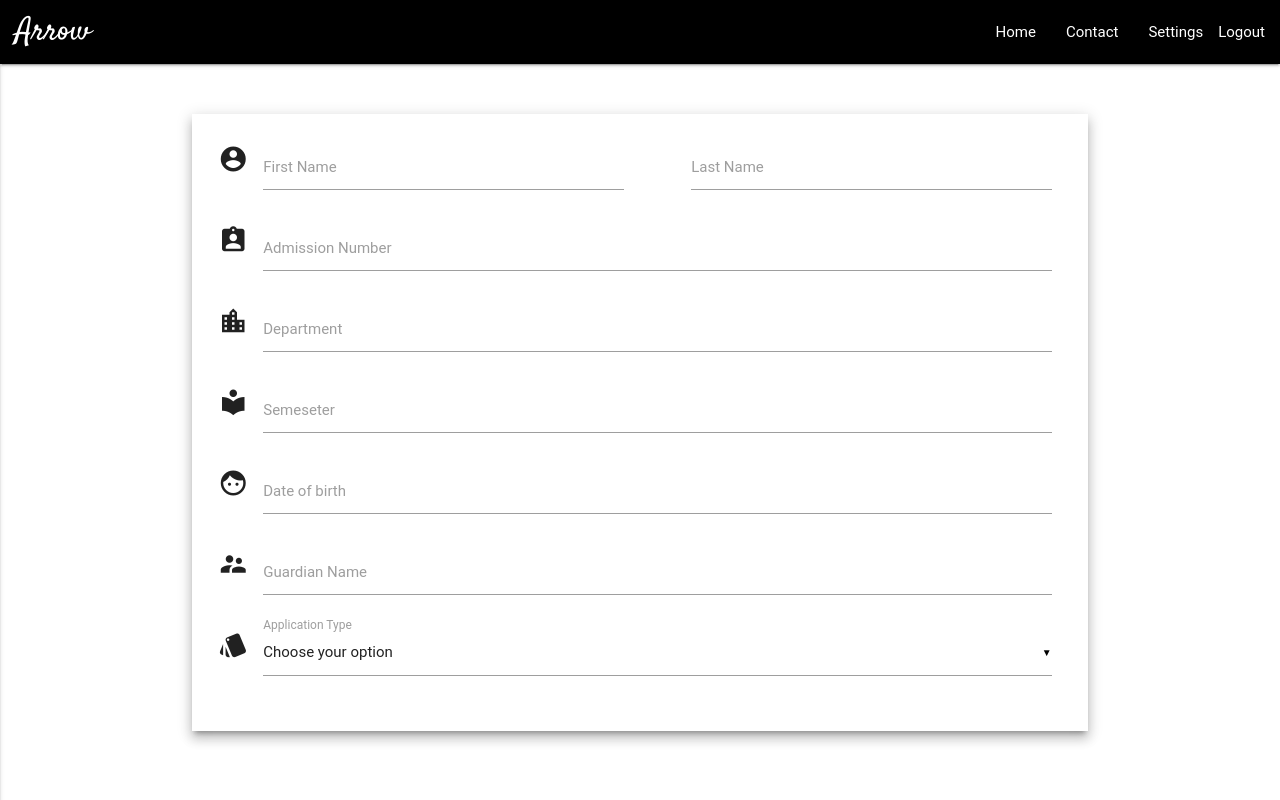
After one commit to MANEESH-P/arrow-online-document-forwarder, a Django app: a page that uses forwarder/templates/forwarder/base.html in a window 1280 px wide. The commit adds this page. Run offline with Django 3.2, Linux system fonts and the light colour scheme; some libraries are stand-ins or nearby versions; some web fonts are replaced.

Commit message:
staff and form added

```diff
--- a/forwarder/static/forwarder/main.js
+++ b/forwarder/static/forwarder/main.js
@@ -4,4 +4,15 @@ $(document).ready(function(e){
     $(".button-collapse").sideNav();
     $('.parallax').parallax();
     $('.slider').slider();
+    $('.datepicker').pickadate({
+       selectMonths: true, // Creates a dropdown to control month
+       selectYears: 15, // Creates a dropdown of 15 years to control year,
+       today: 'Today',
+       clear: 'Clear',
+       close: 'Ok',
+       closeOnSelect: false // Close upon selecting a date,
+     });
+     $(document).ready(function() {
+    $('select').material_select();
   });
+  });
--- a/forwarder/static/forwarder/style.css
+++ b/forwarder/static/forwarder/style.css
@@ -1,7 +1,14 @@
 body{
-  background-image:linear-gradient(85deg  , #eeeeee , #42a5f5 )  ;
+  /*background: url("images/3.jpg") no-repeat center center fixed;
+   background-size: cover;*/
+   background: linear-gradient( 85deg, rgba(0,130,170,0.2),rgba(0,130,170,1)),
+   url("images/3.jpg") no-repeat center center fixed;
+   background-size: cover;
 
+    /*background: linear-gradient( 85deg, rgba(0,130,170,0),rgba(0,130,170,1)) ,
+  url('./images/1');*/
 
+/*85deg  , #bbdefb , #1976d2  */
 }
 .login form{
 
@@ -39,3 +46,11 @@ body{
 .align-center{
     text-align:center;
 }
+.app_form{
+  margin-top: 50px;
+}
+.border{
+  padding: 15px;
+  padding-right: 25px;
+
+}
--- /dev/null
+++ b/forwarder/templates/forwarder/application_form.html
@@ -0,0 +1,72 @@
+{% extends 'forwarder/base.html' %}
+{% block head %}
+<style media="screen">
+  body{
+    background: white;
+  }
+
+</style>
+{% endblock %}
+{% block body %}
+
+      <div class="row container app_form">
+        <form class="col s12 z-depth-4">
+          <div class="row border">
+            <div class="input-field col s6">
+              <i class="material-icons prefix">account_circle</i>
+              <input id="icon_prefix" type="text" class="validate">
+              <label for="icon_prefix">First Name</label>
+            </div>
+            <div class="input-field col s6">
+              <i class="material-icons prefix"></i>
+              <input id="last_name" type="text" class="validate">
+              <label for="last_name">Last Name</label>
+            </div>
+
+            <div class="input-field col s12">
+              <i class="material-icons prefix">assignment_ind</i>
+              <input id="admission_number" type="text" class="validate">
+              <label for="admission_number">Admission Number</label>
+            </div>
+            <div class="input-field col s12">
+              <i class="material-icons prefix">location_city</i>
+              <input id="department" type="text" class="validate">
+              <label for="department">Department</label>
+            </div>
+            <div class="input-field col s12">
+              <i class="material-icons prefix">local_library</i>
+              <input id="Semester" type="text" class="validate">
+              <label for="Semester">Semeseter</label>
+            </div>
+            <div class="input-field col s12">
+              <i class="material-icons prefix">face</i>
+              <input id="date of birth" type="text" class="datepicker validate">
+              <label for="date of birth">Date of birth</label>
+            </div>
+            <div class="input-field col s12">
+              <i class="material-icons prefix">supervisor_account</i>
+              <input id="guardian_name" type="text" class="validate">
+              <label for="guardian_name">Guardian Name</label>
+            </div>
+            <div class="input-field col s12">
+              <i class="material-icons prefix">style</i>
+              <select>
+                <option value="" disabled selected>Choose your option</option>
+                <option>Welfare Board</option>
+                <option>Character Certificate</option>
+                <option>Bank Loan</option>
+                <option>Embassy Attestation</option>
+                <option>Issue of certificates</option>
+                <option>Non-Receipt Applications</option>
+                <option>Issue of Specific format certificates</option>
+                <option>Others</option>
+              </select>
+              <label for="application_type">Application Type</label>
+            </div>
+          </div>
+        </form>
+      </div>
+
+
+
+{% endblock %}
--- a/forwarder/templates/forwarder/base.html
+++ b/forwarder/templates/forwarder/base.html
@@ -10,14 +10,15 @@
     <link href="https://fonts.googleapis.com/icon?family=Material+Icons" rel="stylesheet">
     <!--fonts-->
     <link rel="stylesheet" href="https://fonts.googleapis.com/css?family=Satisfy"/>
-
+    {% block head %}
+    {% endblock %}
   </head>
 
   <body>
 
 
       <nav>
-          <div class="nav-wrapper  blue darken-1">
+          <div class="nav-wrapper  black">
             <a href="#!" class="brand-logo">Arrow</a>
             <a href="#" data-activates="mobile-demo" class="button-collapse"><i class="material-icons">menu</i></a>
             <ul class="righthand right hide-on-med-and-down">
--- a/forwarder/templates/forwarder/login.html
+++ b/forwarder/templates/forwarder/login.html
@@ -1,7 +1,7 @@
 {% extends 'forwarder/base.html' %}
 {% block body %}
-<div class="container">
-  <div class="form_bg z-depth-4">
+<div class="container login">
+  <div class="form_bg z-depth-4 ">
     <h2>   LOGIN </h2>
     <div class="row">
       <form class="col s12" method="post">
@@ -22,7 +22,7 @@
           </div>
         </div>
         <div class="align-center">
-          <a href="#" class="waves-effect waves-light btn">Submit<i class="material-icons right">send</i></a>
+          <button type="submit" class="waves-effect waves-light btn">Submit<i class="material-icons right">send</i></button>
 
 
         </div>
--- a/forwarder/urls.py
+++ b/forwarder/urls.py
@@ -5,4 +5,6 @@ from django.contrib.auth.views import login
 urlpatterns = [
         url(r'^$' , views.index, name='index'),
         url(r'^login/$',login,{'template_name':'forwarder/login.html'}, name="login" ),
+        url(r'^staff/$',views.staff),
+        url(r'^apply/$',views.apply),
 ]
--- a/forwarder/views.py
+++ b/forwarder/views.py
@@ -4,3 +4,9 @@ from django.http import HttpResponse
 # Create your views here.
 def index(request):
     return HttpResponse("hello there")
+
+def staff(request):
+    return render(request, 'forwarder/staff.html')
+
+def apply(request):
+    return render(request, 'forwarder/application_form.html')
```
Also changed, not shown: forwarder/templates/forwarder/staff.html (added, +69 -0 lines), forwarder/static/forwarder/images/1.jpg (added), forwarder/static/forwarder/images/2.jpg (added), forwarder/static/forwarder/images/3.jpg (added), forwarder/static/forwarder/images/4.jpg (added).
